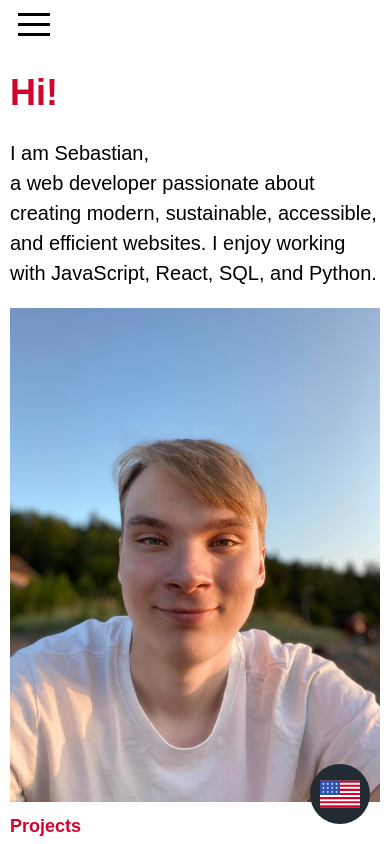
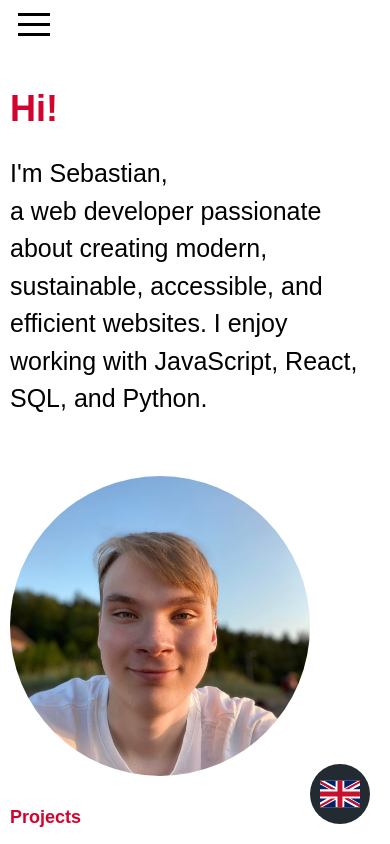
Before and after one commit to SebastianHaugen/Portfolio-website, a React (Create React App) app in the folder my-app/: page / in a window 390 px wide. Shown: the top 844 px of the page. Built offline with nearby package versions, Linux system fonts and the light colour scheme; a web font is replaced by a local one.

Commit message:
Styling and changes to the intro text

```diff
--- a/my-app/src/components/About.js
+++ b/my-app/src/components/About.js
@@ -9,7 +9,7 @@ function About() {
 
   return (
     <div className="about-container" id="about">
-      <h2 className="about-title">Om</h2>
+      <h2 className="about-title">{t("about.header")}</h2>
       <p className="about-header">{t("about.description1")}</p>
       <p>{t("about.description2")}</p>
       <div className="image-collage">
--- a/my-app/src/components/FloatingLanguageSwitcher.js
+++ b/my-app/src/components/FloatingLanguageSwitcher.js
@@ -1,7 +1,7 @@
 // src/components/FloatingLanguageSwitcher.js
 import React, { useState } from "react";
 import { useTranslation } from "react-i18next";
-import { NO, US } from "country-flag-icons/react/3x2"; // Import the flags
+import { NO, GB } from "country-flag-icons/react/3x2";
 
 const FloatingLanguageSwitcher = () => {
   // Get the i18n instance from the hook
@@ -42,7 +42,7 @@ const FloatingLanguageSwitcher = () => {
           fontSize: "20px",
         }}
       >
-        {language === "en" ? <NO style={{ width: "40px", height: "40px" }} /> : <US style={{ width: "40px", height: "40px" }} />}
+        {language === "en" ? <NO style={{ width: "40px", height: "40px" }} /> : <GB style={{ width: "40px", height: "40px" }} />}
       </button>
     </div>
   );
--- a/my-app/src/components/styles/intro.css
+++ b/my-app/src/components/styles/intro.css
@@ -1,9 +1,11 @@
 .intro {
     display: grid;
     grid-template-columns: 1fr 1fr;
-    gap: 20px;
     align-items: center;
     justify-content: center;
+    gap: 20px;
+    min-height: calc(100vh - 10rem);
+
 }
 
 .intro-text {
@@ -16,7 +18,7 @@
 }
 
 .intro-text p {
-    font-size: 2.8rem;
+    font-size: 3.3rem;
     line-height: 1.5;
     font-weight: 500;
 }
@@ -24,30 +26,39 @@
 .intro-picture {
     display: flex;
     justify-content: end;
-    align-items: center;
 }
 
 .intro-picture img {
-    max-height: 600px;
-    object-fit: contain;
+    width: 100%;
+    max-width: 500px;
+    aspect-ratio: 1 / 1;
+    object-fit: cover;
+    object-position: center;
+    border-radius: 50%;
 }
+
 
 .intro-header {
     color: 	#D2042D;
 }
 
-@media (max-width: 768px) {
+/* For mobile screens */
+@media (max-width: 880px) {
     .intro {
         grid-template-columns: 1fr;
         gap: 0;
     }
 
     .intro-text p {
-        font-size: 2rem;
+        font-size: 2.5rem;
     }
 
     .intro-picture {
-        justify-content: center;
+        justify-content: flex-start;
 
     }
+
+    .intro-picture img {
+        max-width: 300px;
+    }
 }
--- a/my-app/src/components/styles/nav.css
+++ b/my-app/src/components/styles/nav.css
@@ -3,12 +3,12 @@
     display: flex;
     justify-content: space-between;
     align-items: center;
+    background-color: white;
+    position: sticky;
     width: 100%;
-    position: sticky;
     top: 0;
     left: 0;
     z-index: 1000;
-    background-color: white;
 }
 
 .logo {
--- a/my-app/src/locales/en.json
+++ b/my-app/src/locales/en.json
@@ -1,7 +1,7 @@
 {
   "intro": {
     "hello": "Hi!",
-    "description1": "I am Sebastian, ",
+    "description1": "I'm Sebastian, ",
     "description2": "a web developer passionate about creating modern, sustainable, accessible, and efficient websites. I enjoy working with JavaScript, React, SQL, and Python.",
     "imageAlt": "Me, Sebastian Haugen"
   },
```
Also changed, not shown: my-app/src/components/Nav.js (indentation only).
